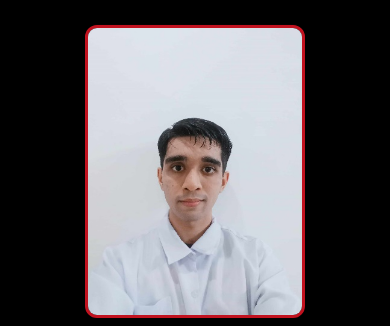
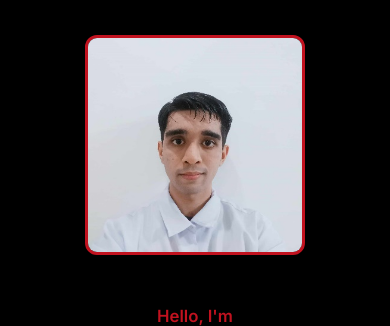
Before and after one commit to AllainKumar/github-portfolio, a plain HTML site: page index.html in a window 390 px wide. Shown: the part 65-391 px from the top of the page. Drawn offline with Linux system fonts and the light colour scheme.

Commit message:
removed floating and profile changes

```diff
--- a/style.css
+++ b/style.css
@@ -74,12 +74,10 @@ svg { flex-shrink: 0; }
 
 .hero-img { display: flex; justify-content: center; }
 .img-frame {
-  width: min(320px, 80vw); aspect-ratio: 3/4; border-radius: 12px; overflow: hidden;
+  width: min(300px, 80vw); aspect-ratio: 1/1; border-radius: 12px; overflow: hidden;
   border: 3px solid var(--accent);
-  animation: float 5s ease-in-out infinite;
 }
 .img-frame img { width: 100%; height: 100%; object-fit: cover; }
-@keyframes float { 0%,100% { transform: translateY(0); } 50% { transform: translateY(-12px); } }
 
 .scroll-down {
   position: absolute; bottom: 26px; left: 50%; transform: translateX(-50%);
@@ -210,7 +208,7 @@ footer { text-align: center; padding: 26px; color: #6b7280; font-size: .88rem; b
   .hero-btns { justify-content: center; }
   .hero-contact { align-items: center; }
   .hero-img { order: -1; }
-  .img-frame { width: min(220px, 60vw); }
+  .img-frame { width: min(220px, 60vw); aspect-ratio: 1/1; }
   .about-grid { grid-template-columns: 1fr; }
   .stats { grid-template-columns: repeat(2, 1fr); }
 
```
